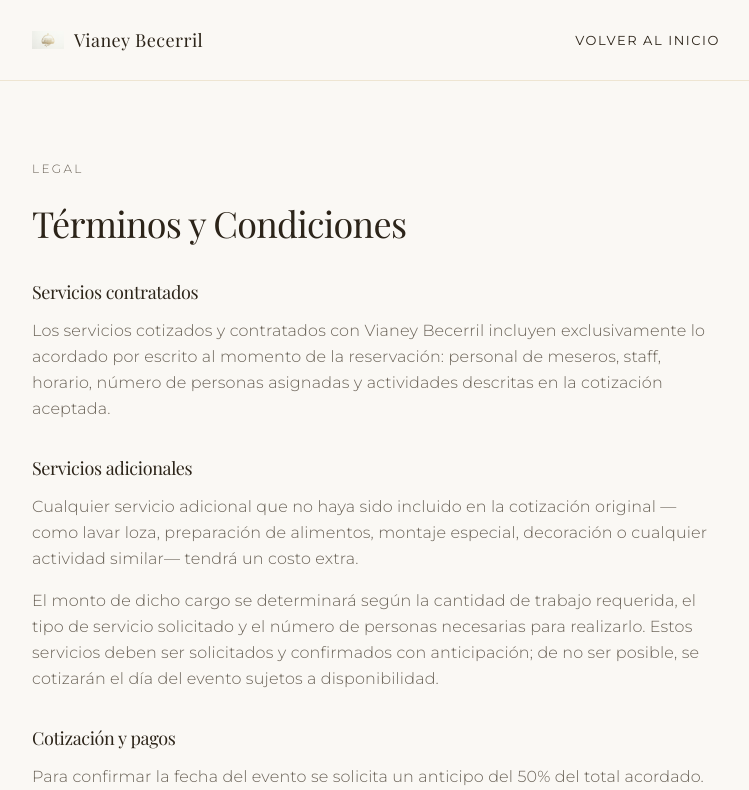
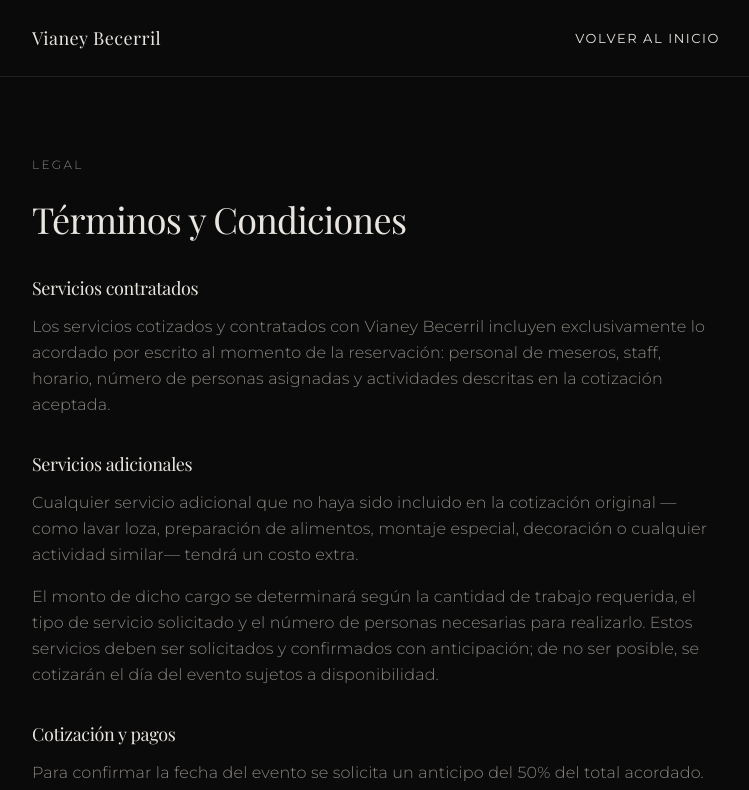
Before and after one commit to Roberto-rgb-code/meseros_becerril, a Next.js app: page /terminos-y-condiciones in a window 1280 px wide. Shown: the top 790 px of the page, without its empty margins (264-1013 px from the left). Built offline with nearby package versions, Linux system fonts and the light colour scheme.

Commit message:
Revert "Aplicar colorimetría de marca crema y dorado champagne."
This reverts commit baa2add171d43f21f6222d16bff20bf5cbec347d.

```diff
--- a/app/globals.css
+++ b/app/globals.css
@@ -1,20 +1,18 @@
 @import "tailwindcss";
 
 :root {
-  /* Paleta Vianey Becerril — crema cálida + dorado champagne (logo) */
-  --background: #faf8f4;
-  --foreground: #2c2419;
-  --muted: #6b6358;
-  --gold: #c5a059;
-  --gold-light: #dcc48a;
-  --gold-dark: #9a7840;
-  --on-gold: #2c2419;
-  --charcoal: #f3efe8;
-  --charcoal-light: #ebe6dc;
-  --cream: #faf8f4;
-  --cream-dark: #f0ebe3;
-  --border: rgba(197, 160, 89, 0.22);
-  --border-hover: rgba(154, 120, 64, 0.45);
+  --background: #0a0a0a;
+  --foreground: #e8e4df;
+  --muted: #8a8680;
+  --gold: #c9a962;
+  --gold-light: #e8d5a3;
+  --gold-dark: #a88c4a;
+  --charcoal: #141414;
+  --charcoal-light: #1c1c1c;
+  --cream: #f5f0e6;
+  --cream-dark: #e8e0d0;
+  --border: rgba(232, 228, 223, 0.1);
+  --border-hover: rgba(232, 228, 223, 0.25);
 }
 
 @theme inline {
@@ -27,7 +25,6 @@
   --color-charcoal-light: var(--charcoal-light);
   --color-cream: var(--cream);
   --color-cream-dark: var(--cream-dark);
-  --color-on-gold: var(--on-gold);
   --font-playfair: var(--font-playfair);
   --font-montserrat: var(--font-montserrat);
 }
@@ -61,7 +58,7 @@ h1, h2, h3, h4 {
 }
 
 ::-webkit-scrollbar-track {
-  background: var(--cream-dark);
+  background: var(--charcoal);
 }
 
 ::-webkit-scrollbar-thumb {
@@ -103,14 +100,14 @@ h1, h2, h3, h4 {
 }
 
 .text-gradient {
-  background: linear-gradient(135deg, var(--gold-dark) 0%, var(--gold) 45%, var(--gold-light) 100%);
+  background: linear-gradient(135deg, var(--gold-light) 0%, var(--gold) 50%, var(--gold-dark) 100%);
   -webkit-background-clip: text;
   background-clip: text;
   -webkit-text-fill-color: transparent;
 }
 
 .glass {
-  background: rgba(250, 248, 244, 0.92);
+  background: rgba(10, 10, 10, 0.85);
   backdrop-filter: blur(16px);
   -webkit-backdrop-filter: blur(16px);
   border-bottom: 1px solid var(--border);
@@ -130,7 +127,7 @@ h1, h2, h3, h4 {
   font-weight: 400;
   letter-spacing: 0.2em;
   text-transform: uppercase;
-  color: var(--gold-dark);
+  color: var(--muted);
 }
 
 .section-title {
@@ -177,8 +174,8 @@ h1, h2, h3, h4 {
 }
 
 .btn-outline:hover {
-  border-color: var(--gold);
-  background: rgba(197, 160, 89, 0.08);
+  border-color: var(--border-hover);
+  background: rgba(255, 255, 255, 0.04);
 }
 
 .divider-line {
@@ -193,8 +190,8 @@ h1, h2, h3, h4 {
 }
 
 .card-minimal:hover {
-  border-color: var(--gold);
-  background: var(--charcoal-light);
+  border-color: var(--border-hover);
+  background: rgba(255, 255, 255, 0.02);
 }
 
 .reveal {
@@ -219,7 +216,7 @@ h1, h2, h3, h4 {
 }
 
 .nav-link:hover {
-  color: var(--gold-dark);
+  color: var(--foreground);
 }
 
 .service-item {
@@ -381,23 +378,12 @@ h1, h2, h3, h4 {
   }
 }
 
-.hero-overlay {
-  background: linear-gradient(
-    to top,
-    rgba(250, 248, 244, 0.97) 0%,
-    rgba(250, 248, 244, 0.85) 30%,
-    rgba(250, 248, 244, 0.5) 55%,
-    rgba(250, 248, 244, 0.2) 100%
-  );
+.hero-mobile-overlay {
+  background: linear-gradient(to top, rgba(10, 10, 10, 0.92) 0%, rgba(10, 10, 10, 0.5) 45%, transparent 100%);
 }
 
-.hero-mobile-overlay {
-  background: linear-gradient(
-    to top,
-    rgba(250, 248, 244, 0.97) 0%,
-    rgba(250, 248, 244, 0.75) 45%,
-    rgba(250, 248, 244, 0.3) 100%
-  );
+.hero-text-shadow {
+  text-shadow: 0 2px 24px rgba(0, 0, 0, 0.85);
 }
 
 .scrollbar-hide {
--- a/app/layout.tsx
+++ b/app/layout.tsx
@@ -27,7 +27,6 @@ export const metadata: Metadata = {
 export const viewport = {
   width: "device-width",
   initialScale: 1,
-  themeColor: "#faf8f4",
 };
 
 export default function RootLayout({
--- a/app/page.tsx
+++ b/app/page.tsx
@@ -110,14 +110,9 @@ function Navbar() {
     >
       <div className="max-w-7xl mx-auto px-4 sm:px-6 lg:px-10">
         <div className="flex items-center justify-between gap-4">
-          <a href="#" className="group min-w-0 flex-1 md:flex-none flex items-center gap-2.5 sm:gap-3">
-            <img
-              src="/Gemini_Generated_Image_5zw3ni5zw3ni5zw3.png"
-              alt=""
-              className="w-8 h-8 sm:w-9 sm:h-9 object-contain flex-shrink-0"
-            />
+          <a href="#" className="group min-w-0 flex-1 md:flex-none">
             <span
-              className="block text-base sm:text-lg md:text-xl tracking-wide text-[var(--foreground)] group-hover:text-[var(--gold-dark)] transition-colors duration-300 truncate"
+              className="block text-base sm:text-lg md:text-xl tracking-wide text-[var(--foreground)] group-hover:text-[var(--gold)] transition-colors duration-300 truncate"
               style={{ fontFamily: "var(--font-playfair)" }}
             >
               {CONTACT.name}
@@ -193,9 +188,9 @@ function HeroSection() {
         <source src="/5032272-hd_1920_1080_25fps.mp4" type="video/mp4" />
       </video>
 
-      <div className="absolute inset-0 hero-overlay pointer-events-none" />
+      <div className="absolute inset-0 hero-mobile-overlay md:hidden pointer-events-none" />
 
-      <div className="relative z-10 max-w-7xl mx-auto px-4 sm:px-6 lg:px-10 w-full pb-12 sm:pb-16 md:pb-24 pt-24 sm:pt-32">
+      <div className="relative z-10 max-w-7xl mx-auto px-4 sm:px-6 lg:px-10 w-full pb-12 sm:pb-16 md:pb-24 pt-24 sm:pt-32 hero-text-shadow md:[text-shadow:none]">
         <p className="text-[10px] sm:text-xs md:text-sm tracking-[0.15em] sm:tracking-[0.2em] uppercase text-[var(--muted)] mb-6 sm:mb-8 animate-fade-in-up">
           Servicio profesional de meseros en la zona metropolitana de Guadalajara
         </p>
@@ -586,7 +581,7 @@ function PackagesSection() {
             <div
               key={index}
               className={`card-minimal p-6 sm:p-8 md:p-10 flex flex-col ${
-                pkg.popular ? "border-[var(--gold)] bg-[var(--cream-dark)] md:order-none order-first" : ""
+                pkg.popular ? "border-[var(--gold)]/40 bg-[var(--charcoal)] md:order-none order-first" : ""
               }`}
             >
               {pkg.popular && (
@@ -616,7 +611,7 @@ function PackagesSection() {
                 rel="noopener noreferrer"
                 className={`text-center py-3.5 text-xs tracking-[0.15em] uppercase transition-all duration-300 ${
                   pkg.popular
-                    ? "bg-[var(--gold)] text-[var(--on-gold)] hover:bg-[var(--gold-light)]"
+                    ? "bg-[var(--gold)] text-[var(--background)] hover:bg-[var(--gold-light)]"
                     : "btn-outline text-[var(--foreground)]"
                 }`}
               >
@@ -1136,7 +1131,7 @@ function ContactSection() {
 
             <button
               type="submit"
-              className="btn-primary w-full sm:w-auto px-10 py-4 bg-[var(--gold)] text-[var(--on-gold)] text-xs tracking-[0.15em] uppercase hover:bg-[var(--gold-light)] transition-colors duration-300"
+              className="btn-primary w-full sm:w-auto px-10 py-4 bg-[var(--gold)] text-[var(--background)] text-xs tracking-[0.15em] uppercase hover:bg-[var(--gold-light)] transition-colors duration-300"
             >
               Enviar Cotización por WhatsApp
             </button>
@@ -1218,11 +1213,11 @@ function WhatsAppButton() {
       href={`https://wa.me/${CONTACT.whatsapp}?text=Hola,%20me%20interesa%20cotizar%20el%20servicio%20de%20meseros`}
       target="_blank"
       rel="noopener noreferrer"
-      className="fixed bottom-4 right-4 sm:bottom-6 sm:right-6 z-50 w-12 h-12 md:w-14 md:h-14 border border-[var(--gold)] bg-[var(--background)] shadow-[0_4px_20px_rgba(197,160,89,0.25)] flex items-center justify-center hover:bg-[var(--gold)] hover:border-[var(--gold-dark)] transition-all duration-300 group"
+      className="fixed bottom-4 right-4 sm:bottom-6 sm:right-6 z-50 w-12 h-12 md:w-14 md:h-14 border border-[var(--gold)]/30 bg-[var(--charcoal)] flex items-center justify-center hover:bg-[var(--gold)] hover:border-[var(--gold)] transition-all duration-300 group"
       style={{ marginBottom: "env(safe-area-inset-bottom, 0px)" }}
       aria-label="Contactar por WhatsApp"
     >
-      <svg className="w-5 h-5 md:w-6 md:h-6 text-[var(--gold-dark)] group-hover:text-[var(--on-gold)] transition-colors" fill="currentColor" viewBox="0 0 24 24">
+      <svg className="w-5 h-5 md:w-6 md:h-6 text-[var(--gold)] group-hover:text-[var(--background)] transition-colors" fill="currentColor" viewBox="0 0 24 24">
         <path d="M17.472 14.382c-.297-.149-1.758-.867-2.03-.967-.273-.099-.471-.148-.67.15-.197.297-.767.966-.94 1.164-.173.199-.347.223-.644.075-.297-.15-1.255-.463-2.39-1.475-.883-.788-1.48-1.761-1.653-2.059-.173-.297-.018-.458.13-.606.134-.133.298-.347.446-.52.149-.174.198-.298.298-.497.099-.198.05-.371-.025-.52-.075-.149-.669-1.612-.916-2.207-.242-.579-.487-.5-.669-.51-.173-.008-.371-.01-.57-.01-.198 0-.52.074-.792.372-.272.297-1.04 1.016-1.04 2.479 0 1.462 1.065 2.875 1.213 3.074.149.198 2.096 3.2 5.077 4.487.709.306 1.262.489 1.694.625.712.227 1.36.195 1.871.118.571-.085 1.758-.719 2.006-1.413.248-.694.248-1.289.173-1.413-.074-.124-.272-.198-.57-.347m-5.421 7.403h-.004a9.87 9.87 0 01-5.031-1.378l-.361-.214-3.741.982.998-3.648-.235-.374a9.86 9.86 0 01-1.51-5.26c.001-5.45 4.436-9.884 9.888-9.884 2.64 0 5.122 1.03 6.988 2.898a9.825 9.825 0 012.893 6.994c-.003 5.45-4.437 9.884-9.885 9.884m8.413-18.297A11.815 11.815 0 0012.05 0C5.495 0 .16 5.335.157 11.892c0 2.096.547 4.142 1.588 5.945L.057 24l6.305-1.654a11.882 11.882 0 005.683 1.448h.005c6.554 0 11.89-5.335 11.893-11.893a11.821 11.821 0 00-3.48-8.413z"/>
       </svg>
     </a>
--- a/app/terminos-y-condiciones/page.tsx
+++ b/app/terminos-y-condiciones/page.tsx
@@ -14,14 +14,9 @@ export default function TerminosPage() {
         <div className="max-w-3xl mx-auto px-4 sm:px-6 lg:px-10 py-6 flex items-center justify-between gap-4">
           <Link
             href="/"
-            className="flex items-center gap-2.5 text-base sm:text-lg tracking-wide text-[var(--foreground)] hover:text-[var(--gold-dark)] transition-colors"
+            className="text-base sm:text-lg tracking-wide text-[var(--foreground)] hover:text-[var(--gold)] transition-colors"
             style={{ fontFamily: "var(--font-playfair)" }}
           >
-            <img
-              src="/Gemini_Generated_Image_5zw3ni5zw3ni5zw3.png"
-              alt=""
-              className="w-8 h-8 object-contain"
-            />
             {CONTACT.name}
           </Link>
           <Link href="/" className="text-link text-xs sm:text-sm">
```
